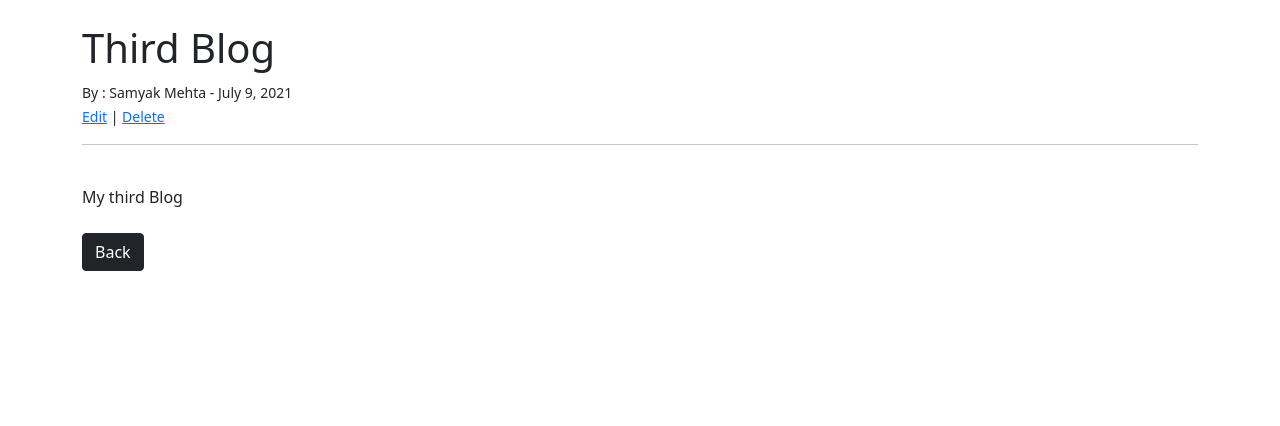
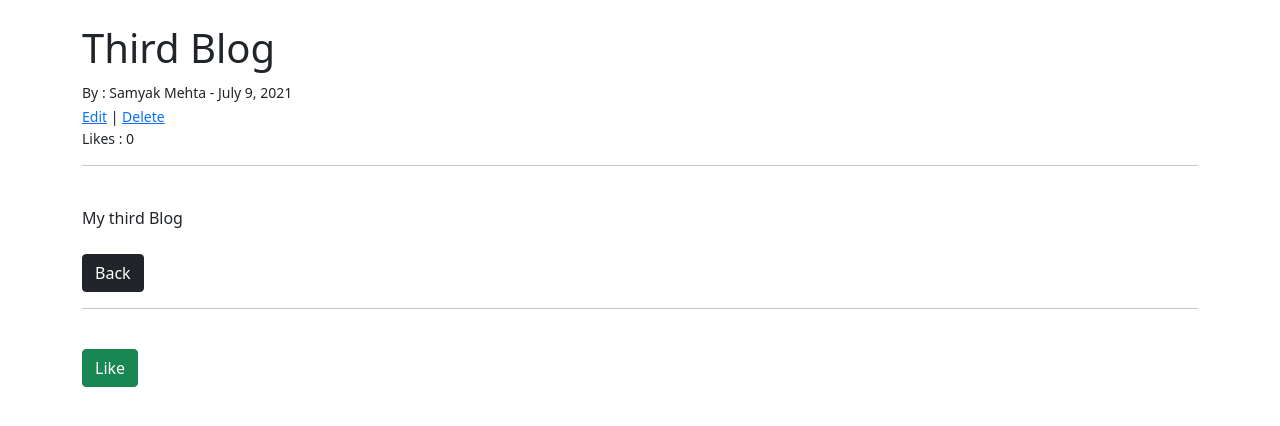
Before and after one commit to samyakmehta28/WebBlog, a Django app: page /Blog/3 in a window 1280 px wide. Shown: the part 56-482 px from the top of the page. Run offline with Django 3.2, Linux system fonts and the light colour scheme; a user stored in the database is signed in; data comes from the database, SQL or seed files in the repository; both versions use the stored data as it was after the commit; some libraries are stand-ins or nearby versions.

Commit message:
added like/unlike feature and a better texteditor to create blogs

```diff
--- a/UserAuthentication/views.py
+++ b/UserAuthentication/views.py
@@ -1,9 +1,11 @@
+from UserAuthentication.forms import SignUpForm
 from django.shortcuts import render
 from django.views import generic
 from django.contrib.auth.forms import UserCreationForm
 from django.urls import reverse_lazy
+from .forms import SignUpForm
 # Create your views here.
 class SignUpView(generic.CreateView):
-    form_class = UserCreationForm  #built in form
+    form_class = SignUpForm  #built in form
     template_name = 'registration/signUp.html'
     success_url = reverse_lazy('login')
--- a/WebBlogApp/forms.py
+++ b/WebBlogApp/forms.py
@@ -15,7 +15,7 @@ class AddBlogForm(forms.ModelForm):
         widgets = {
             'title' : forms.TextInput(attrs={'class': 'form-control','placeholder':'Enter your blog title'}),
             'title_tag' : forms.TextInput(attrs={'class': 'form-control', 'placeholder': 'Enter a title tag for your blog '}),
-            'author' : forms.Select(attrs={'class': 'form-control'}),
+            'author' : forms.TextInput(attrs={'class': 'form-control', 'value': '', 'id': 'user_name', 'type':'hidden'}),
             'category' : forms.Select(choices=choice_list, attrs={'class': 'form-control'}),
             'body' : forms.Textarea(attrs={'class': 'form-control', 'placeholder': 'Enter the content of your blog here'})
         }
--- a/WebBlogApp/models.py
+++ b/WebBlogApp/models.py
@@ -2,6 +2,7 @@ from django.db import models
 from django.contrib.auth.models import User
 from django.urls import reverse
 from datetime import datetime, date
+from ckeditor.fields import RichTextField
 
 class Category(models.Model):
     name = models.CharField(max_length=255)
@@ -17,9 +18,14 @@ class Post(models.Model):
     title = models.CharField(max_length=255)
     title_tag = models.CharField(max_length=255)
     author = models.ForeignKey(User, on_delete=models.CASCADE)
-    body = models.TextField()
+    #body = models.TextField()
+    body = RichTextField(blank=True, null=True)
     date = models.DateField(auto_now_add=True)
     category = models.CharField(max_length=255, default = 'miscellaneous')
+    likes = models.ManyToManyField(User, related_name="blog")
+
+    def total_likes(self):
+        return self.likes.count()
 
     def __str__(self):
         return self.title + ' | ' + str(self.author)
--- a/WebBlogApp/templates/add_blog.html
+++ b/WebBlogApp/templates/add_blog.html
@@ -12,10 +12,16 @@ Add New Blog
 <div class = "form-group">
     <form method="POST">
          {% csrf_token %}
+         {{ form.media}}
          {{ form.as_p}} <!--django form system .. enlists all fields present in modelPost(mentioned in class AddBlogView that links to this html) -->
          <button class="btn btn-success">Add</button>
     </form>
 </div>
+
+<script>
+    var name = "{{ user.id }}";
+    document.getElementById("user_name").value = name;
+</script>
 {% else %}
 <br/>
 <br/>
--- a/WebBlogApp/templates/blog_detail.html
+++ b/WebBlogApp/templates/blog_detail.html
@@ -8,11 +8,15 @@ BlogPost | {{post.title_tag}}
 {% block content %}
 
 <h1>{{post.title}}</h1>
+
 <small>By : {{post.author.first_name}} {{post.author.last_name}} - {{ post.date }} <br/>
     {% if user.is_authenticated %}
+      {% if user.id == post.author.id %}
     <a href = "{% url 'edit_blog' post.pk %}">Edit</a>  |
     <a href = "{% url 'delete_blog' post.pk %}">Delete</a><br/></small>
-     {% endif %}
+    {% endif %}
+    {% endif %}
+   <small><p>Likes : {{total_likes}}</p></small>
 <hr>
 <br/>
 {{ post.body|safe }}
@@ -21,5 +25,18 @@ BlogPost | {{post.title_tag}}
 <br/>
 
 <a href="{% url 'home' %}" class="btn btn-dark">Back</a>
+<br/>
+<hr>
+<br/>
+<form action="{% url 'like_blog' post.pk %}" method = "POST">
+    {% csrf_token %}
+    {% if user.is_authenticated %}
+        {% if liked %}
+          <button type="submit", name="blog_id", value="{{post.id}}", class="btn btn-danger">UnLike</button>
 
+        {% else %}
+        <button type="submit", name="blog_id", value="{{post.id}}", class="btn btn-success">Like</button>
+        {% endif %}
+    {% endif %}
+</form>
 {% endblock %}
--- a/WebBlogApp/templates/delete_blog.html
+++ b/WebBlogApp/templates/delete_blog.html
@@ -6,6 +6,7 @@ Delete Blog
 {% block content %}
 
 {% if user.is_authenticated %}
+    {% if user.id == post.author.id %}
 
         <!--<h1>Delete Blog</h1>-->
         <br/>
@@ -19,9 +20,12 @@ Delete Blog
                 <a href="{% url 'home' %}" class="btn btn-dark">Back</a>
             </form>
         </div>
+    {% else %}
+    <br/>
+    <p><b>You cannot delete a blog you did not create!</b></p>
+    {% endif %}
 
 {% else %}
-<br/>
 <br/>
 <p><b>Login first in order to have access to this page</b></p>
 {% endif %}
--- a/WebBlogApp/templates/home.html
+++ b/WebBlogApp/templates/home.html
@@ -10,8 +10,10 @@
     <a href = "{% url 'category' post.category %}">{{post.category}} </a>
     - {{ post.date}}
        {% if user.is_authenticated %}
-      - <a href = "{% url 'edit_blog' post.pk %}">Edit</a> |
-      <a href = "{% url 'delete_blog' post.pk %}">Delete</a>
+          {% if user.id == post.author.id %}
+          - <a href = "{% url 'edit_blog' post.pk %}">Edit</a> |
+          <a href = "{% url 'delete_blog' post.pk %}">Delete</a>
+          {% endif %}
       {% endif %}
      <br/>{{post.body | slice:":200"| safe}}......<a href = "{% url 'blog_detail' post.pk %}"><small><i>read more</i></small></a>
   <hr>
--- a/WebBlogApp/urls.py
+++ b/WebBlogApp/urls.py
@@ -1,6 +1,6 @@
 from django.urls import path
 #from . import views
-from .views import AddBlogView, AddCategoryView, BlogDetailView, CategoryListView, DeleteBlogView, EditBlogView, HomeView, CategoryView
+from .views import AddBlogView, AddCategoryView, BlogDetailView, CategoryListView, DeleteBlogView, EditBlogView, HomeView, CategoryView, LikeView
 urlpatterns = [
     #path('', views.home, name="home"),
     path('',HomeView.as_view(),name="home"),
@@ -11,4 +11,5 @@ urlpatterns = [
     path('Add/category/',AddCategoryView.as_view(), name = "add_category"),
     path('category/<str:cat>/', CategoryView, name = "category"),
     path('category-list/', CategoryListView, name = "category_list"),
+    path('like/<int:pk>',LikeView, name='like_blog'),
 ]
--- a/WebBlogApp/views.py
+++ b/WebBlogApp/views.py
@@ -1,9 +1,10 @@
 from WebBlogApp.models import Post
-from django.shortcuts import render
+from django.shortcuts import render, get_object_or_404
 from django.views.generic import ListView, DetailView, CreateView, UpdateView, DeleteView
 from .models import Category, Post
 from .forms import AddBlogForm,EditBlogForm
-from django.urls import reverse_lazy
+from django.urls import reverse_lazy, reverse
+from django.http import HttpResponseRedirect
 # Create your views here.
 #def home(request):
 #   return render(request, 'home.html')
@@ -11,7 +12,7 @@ from django.urls import reverse_lazy
 class HomeView(ListView):
     model = Post
     template_name = 'home.html'
-    ordering = ['date']
+    ordering = ['-date']
 
     def get_context_data(self, *args, **kwargs):
         cat_menu = Category.objects.all()
@@ -24,9 +25,18 @@ class BlogDetailView(DetailView):
     template_name = 'blog_detail.html'
 
     def get_context_data(self, *args, **kwargs):
+        blog_likes = get_object_or_404(Post, id = self.kwargs['pk'])
+        total_likes = blog_likes.total_likes()
         cat_menu = Category.objects.all()
+
+        liked = False
+        if blog_likes.likes.filter(id=self.request.user.id).exists():
+            liked=True
+
         context = super(BlogDetailView, self).get_context_data(*args, **kwargs)
         context["cat_menu"]=cat_menu
+        context["total_likes"] = total_likes
+        context["liked"] = liked
         return context
 
 class AddBlogView(CreateView):
@@ -59,3 +69,14 @@ def CategoryView(request, cat):
 def CategoryListView(request):
     cat_list = Category.objects.all()
     return render(request, 'category_list.html', {'cat_list': cat_list})
+
+def LikeView(request, pk):
+    post = get_object_or_404(Post, id=request.POST.get('blog_id'))
+    liked = False
+    if post.likes.filter(id=request.user.id).exists():
+        post.likes.remove(request.user)
+        liked=False
+    else:
+        post.likes.add(request.user)
+        liked=True
+    return HttpResponseRedirect(reverse('blog_detail', args=[str(pk)]))
--- a/WebBlogProject/settings.py
+++ b/WebBlogProject/settings.py
@@ -38,7 +38,8 @@ INSTALLED_APPS = [
     'django.contrib.messages',
     'django.contrib.staticfiles',
     'WebBlogApp',
-    'UserAuthentication'
+    'UserAuthentication',
+    'ckeditor'
 ]
 
 MIDDLEWARE = [
```
Also changed, not shown: UserAuthentication/forms.py (added, +19 -0 lines), WebBlogApp/templates/edit_blog.html (+10 -2 lines), WebBlogApp/migrations/0005_post_likes.py (added), WebBlogApp/migrations/0006_alter_post_body.py (added), db.sqlite3. Lines whose indentation alone changed are shown as unchanged.
